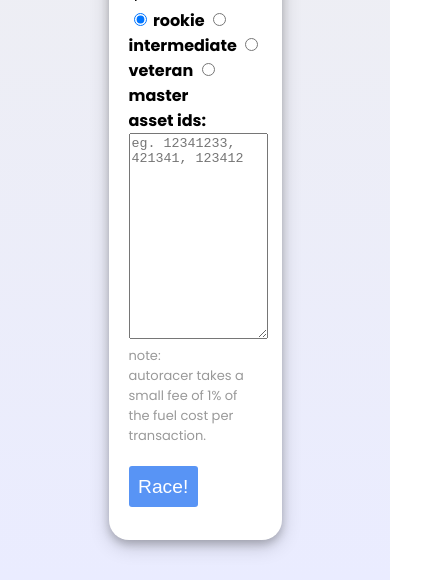
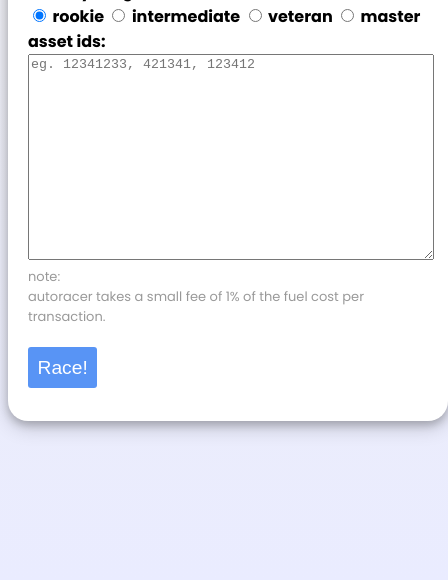
Before and after one commit to Wytenbmich/cloud_login, a website: page index.html in a window 390 px wide. Shown: the part 280-860 px from the top of the page, 448 px wide, since content can reach past the window. Drawn offline with Linux system fonts and the light colour scheme; no server answers.

Commit message:
Improve mobile

```diff
--- a/style.css
+++ b/style.css
@@ -90,17 +90,16 @@ input[type="text"] {
 
 #asset-ids {
   width: 100%;
-  min-width: 25vw;
   height: 200px;
   resize: auto;
 }
 
 .content {
   background-color: #ffffff;
-  margin: 15% auto; /* 15% from the top and centered */
+  margin: 0 auto; /* 15% from the top and centered */
   padding: 20px;
   border-radius: 20px;
-  width: min-content; /* Could be more or less, depending on screen size */
+  width: 400px; /* Could be more or less, depending on screen size */
   box-shadow: 0 4px 8px 0 rgba(0, 0, 0, 0.2), 0 6px 20px 0 rgba(0, 0, 0, 0.19);
   position: relative;
 }
```
